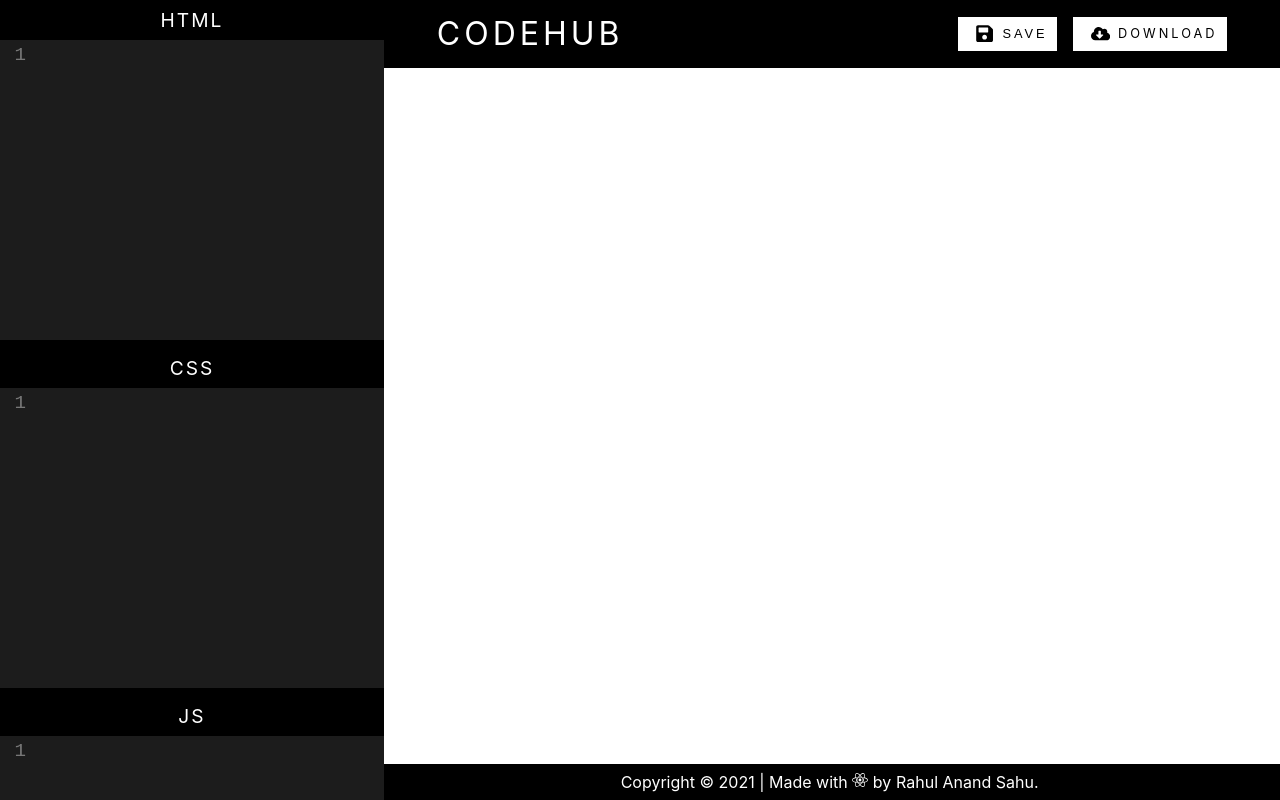
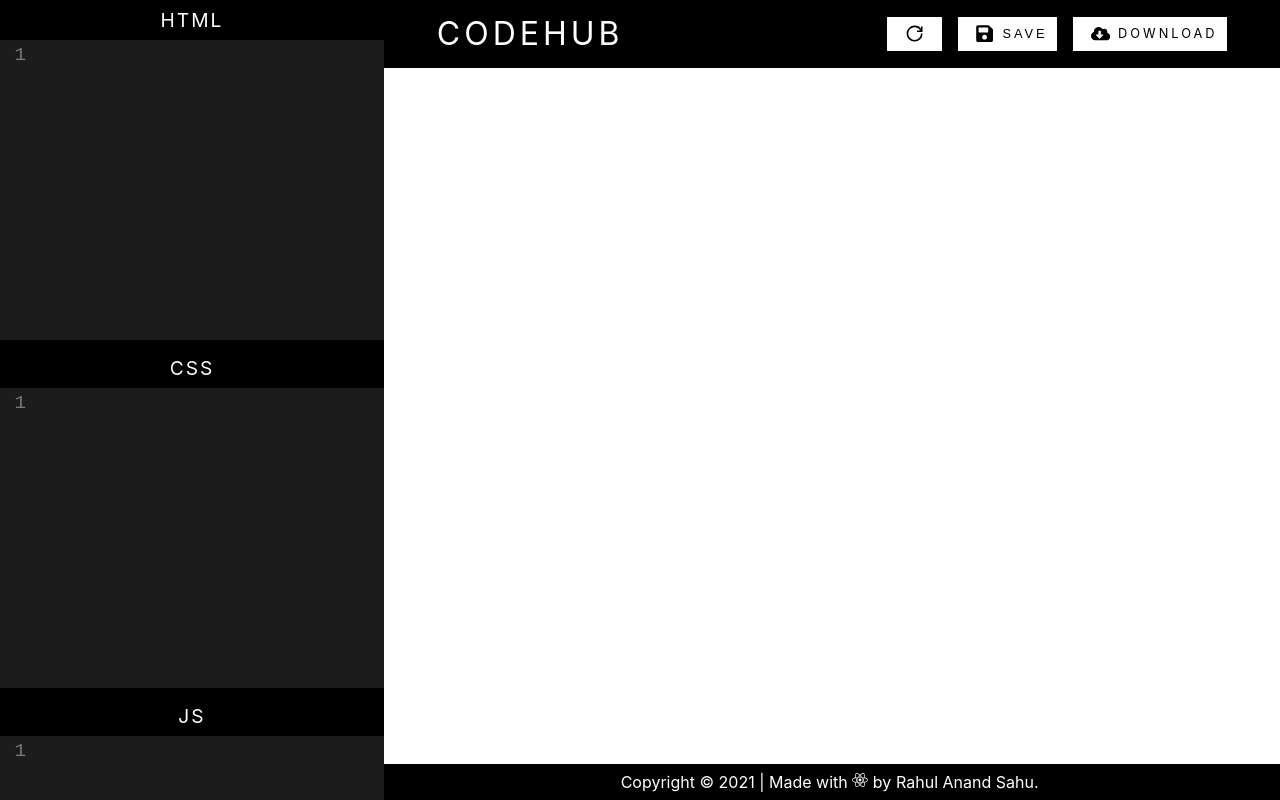
Before and after one commit to RahulAnand442001/CodeHub, a React (Create React App) app: page / in a window 1280 px wide. Built offline with nearby package versions, Linux system fonts and the light colour scheme.

Commit message:
added reset code option in the application

```diff
--- a/src/components/Home/home.component.jsx
+++ b/src/components/Home/home.component.jsx
@@ -3,6 +3,7 @@
 import Editor from "../Editor/editor.component";
 import Footer from "../Footer/footer.component";
 import { FaSave, FaCloudDownloadAlt } from "react-icons/fa";
+import { GrPowerReset } from "react-icons/gr";
 
 // home page
 function Home() {
@@ -65,6 +66,13 @@
 		setFileUrl(fileDownloadUrl);
 	};
 
+	const resetCode = () => {
+		sessionStorage.clear();
+		setHtml("");
+		setCss("");
+		setJs("");
+	};
+
 	// home component
 	return (
 		<div id="home">
@@ -92,6 +100,9 @@
 				<header className="header">
 					<span>CODEHUB</span>
 					<div className="cta">
+						<button onClick={resetCode} className="cta-save cta-reset">
+							<GrPowerReset size="1.2rem" className="reset-icon" />
+						</button>
 						<button onClick={saveSession} className="cta-save">
 							<FaSave size="1.2rem" /> SAVE
 						</button>
--- a/src/components/Home/home.styles.css
+++ b/src/components/Home/home.styles.css
@@ -29,6 +29,7 @@
 	justify-content: space-between;
 	padding: 0.4rem 1.2rem;
 	width: 90%;
+	background-color: black;
 }
 
 .header span {
@@ -47,7 +48,8 @@
 }
 
 .cta-save,
-.cta-download {
+.cta-download,
+.cta-reset {
 	background: #fff;
 	padding: 0.2rem 0.6rem;
 	outline: none;
@@ -63,9 +65,16 @@
 	text-decoration: none;
 }
 
+.cta-reset,
 .cta-save > *,
 .cta-download > * {
 	margin: 0.25rem 0.5rem;
+}
+
+.reset-icon:active {
+	transform: rotate(60deg);
+	-webkit-transform: rotate(60deg);
+	-ms-transform: rotate(60deg);
 }
 
 iframe {
```
